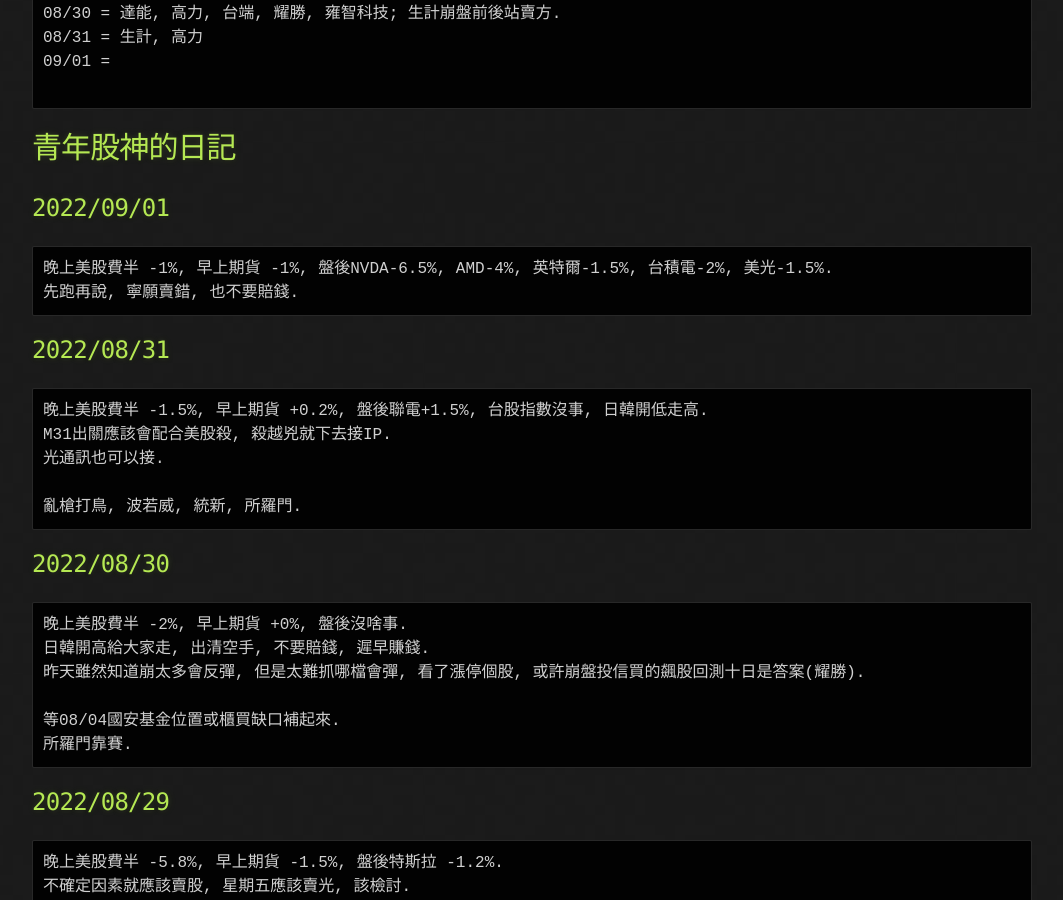
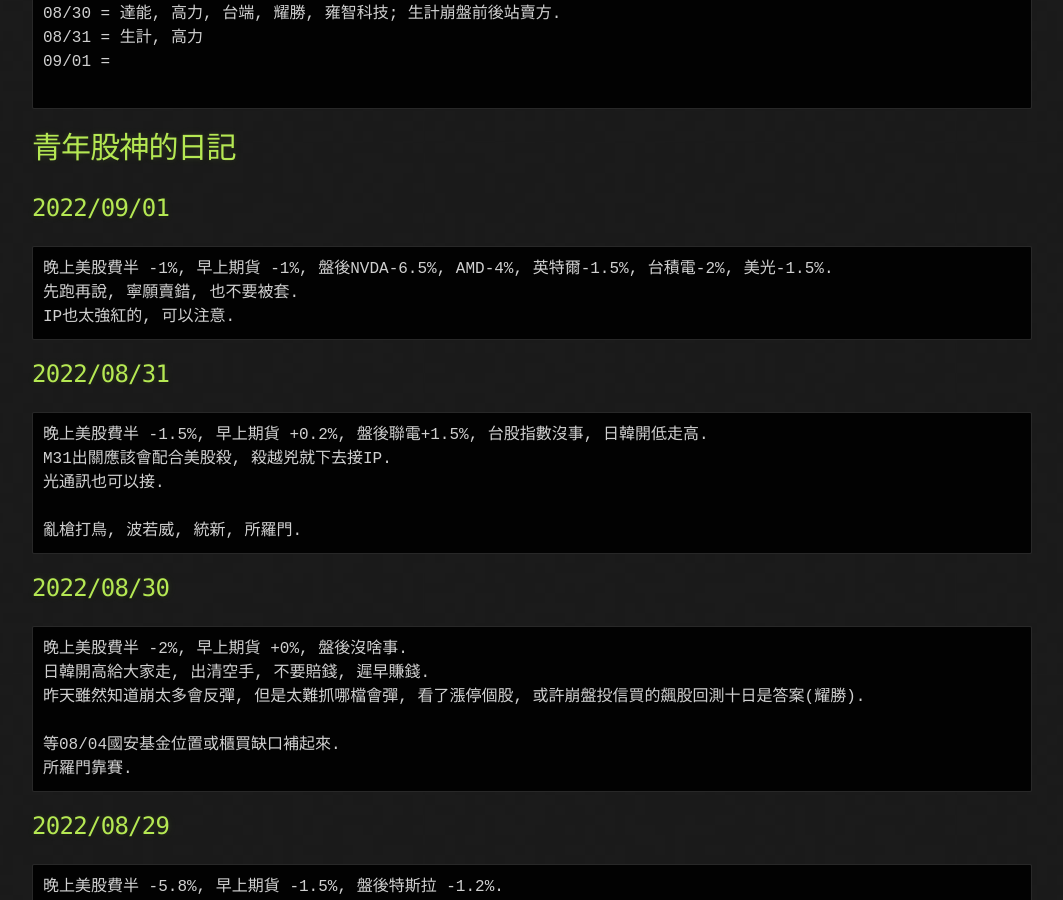
Before and after one commit to lepg5487/Stock_God, a Jekyll site: the page built from index.md, in a window 1280 px wide and 900 px high, scrolled down 922 px. Shown: the whole window, without its empty margins (108-1171 px from the left). Built offline with Jekyll 4.4.1, drawn with Linux system fonts in a browser that asks for light colours; our own code applies the rules of GitHub Pages for plain Markdown files.

Commit message:
Update index.md

````diff
--- a/index.md
+++ b/index.md
@@ -41,7 +41,8 @@ layout: testlayouts
 ## 2022/09/01
 ```
 晚上美股費半 -1%, 早上期貨 -1%, 盤後NVDA-6.5%, AMD-4%, 英特爾-1.5%, 台積電-2%, 美光-1.5%.
-先跑再說, 寧願賣錯, 也不要賠錢.
+先跑再說, 寧願賣錯, 也不要被套.
+IP也太強紅的, 可以注意.
 ```
 
 ## 2022/08/31
````
